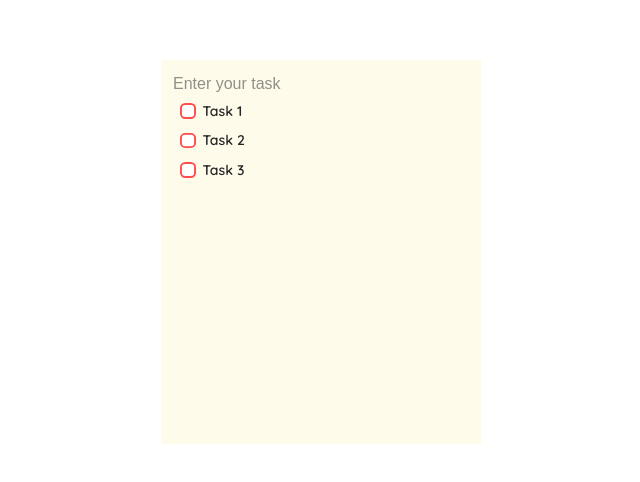
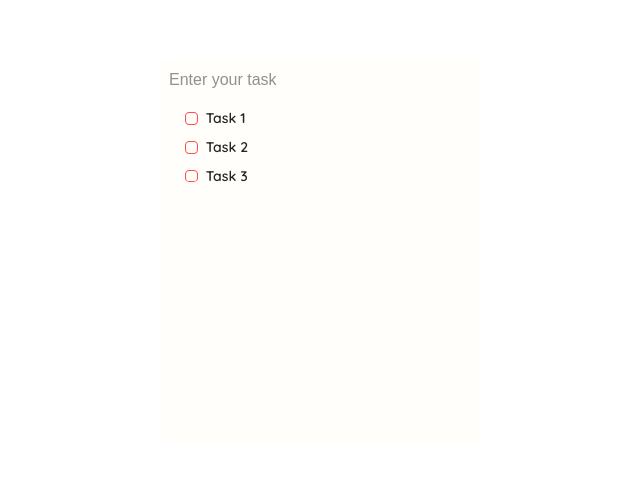
Before and after one commit to davemiyazaki/TinyToDo, a React (Vite) app: page / in a window 1280 px wide. Shown: the part 148-630 px from the top of the page, without its empty margins (319-959 px from the left). Built offline with nearby package versions, Linux system fonts and the light colour scheme.

Commit message:
Adjusted Padding | Working on functionality=

```diff
--- a/src/App.jsx
+++ b/src/App.jsx
@@ -5,7 +5,7 @@ import EntryField from "./components/EntryField";
 function App() {
 
   return (
-    <div className='w-80 h-96 bg-amber-50' id = "main">
+    <div className='w-80 h-96 bg-amber-50/20 ' id = "main">
       <EntryField/>
       <ToDoList/>
     </div>
--- a/src/components/EntryField.jsx
+++ b/src/components/EntryField.jsx
@@ -1,7 +1,7 @@
-
+//remove suggestions when enter field
 const EntryField = () => {
   return(
-    <input  id="EntryField_input" type="text" placeholder="Enter your task" className="p-3 pb-0"/>
+    <input  id="EntryField_input" type="text" placeholder="Enter your task" className="px-[8px] pt-[8px] pb-[12px]"/>
   );
 }
 
--- a/src/components/ToDoItem.jsx
+++ b/src/components/ToDoItem.jsx
@@ -1,11 +1,11 @@
 const ToDoItem = ( {name = "_untitled_item"}) =>{
   return(
-    <div className=" p-0 px-3 grid grid-cols-[10%_90%] w-full h-fit text-sm" id="toDoItem_main">
-      <div className= "flex justify-center items-center p-[7px]  box-border h-full w-full" id="toDoItem_check">
+    <div className=" p-0 px-4 grid grid-cols-[10%_90%] w-full h-fit text-sm" id="toDoItem_main">
+      <div className= "flex justify-center items-center p-[8px]  box-border h-full w-full" id="toDoItem_check">
         <img className="object-cover " src="/todo-icon.svg"/>
       </div>
 
-      <div className="flex h-full w-full box-border p-1 pl-0 items-center nunito-sans-md" id="toDoItem_name">
+      <div className="flex h-full w-full box-border items-center nunito-sans-md" id="toDoItem_name">
         <span className = "" > {name} </span>
       </div>
     </div>
--- a/src/index.css
+++ b/src/index.css
@@ -17,7 +17,7 @@
 
 .nunito-sans-md {
   font-family: "Quicksand", "Times New Roman", sans-serif;
-  font-weight: 600;
+  font-weight: 550;
   font-style: normal;
 }
 
```
Also changed, not shown: public/todo-icon.svg.
